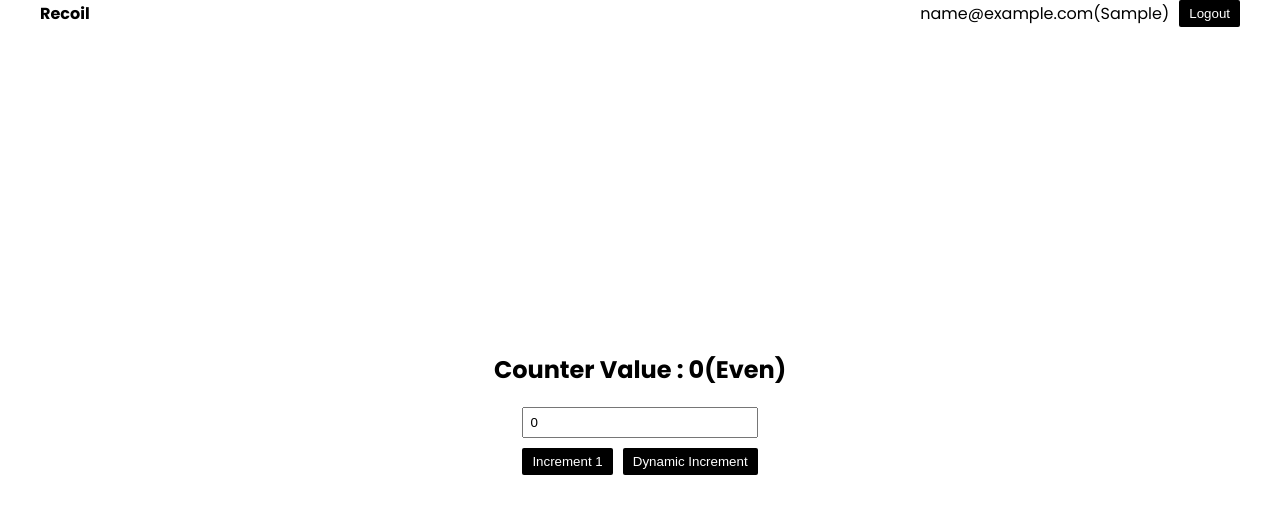
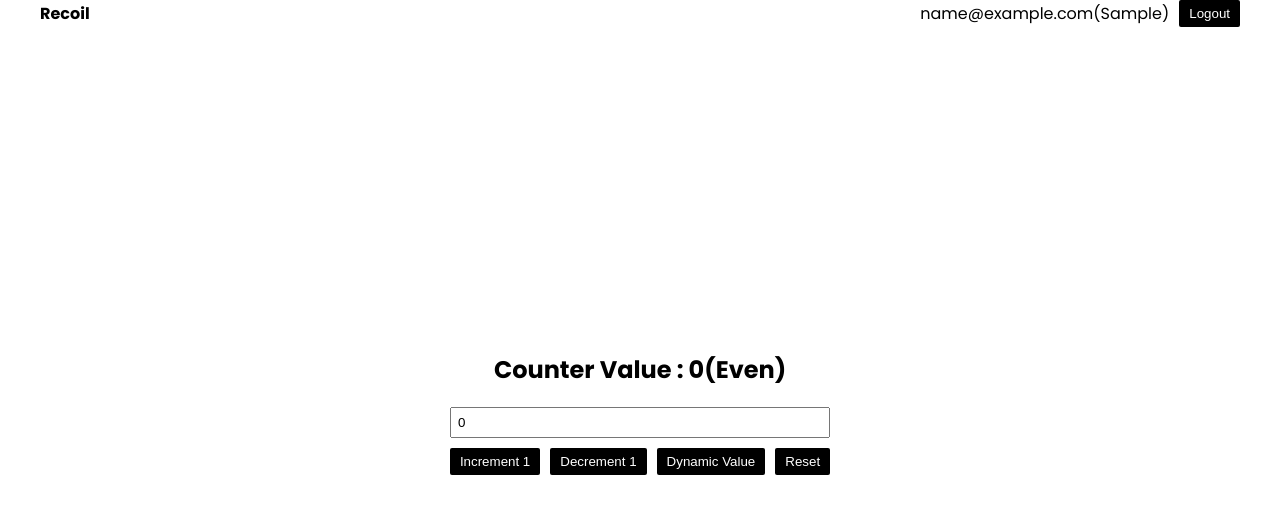
Before and after one commit to tareqnmd/react-recoil, a React (Vite) app: page / in a window 1280 px wide. Both pictures are taken after typing "Sample", "name@example.com" into the empty fields and a click on the button "Login". Shown: the top 514 px of the page. Built offline with nearby package versions, Linux system fonts and the light colour scheme.

Commit message:
local storage added

```diff
--- a/src/components/CounterInput.tsx
+++ b/src/components/CounterInput.tsx
@@ -1,13 +1,13 @@
 import { useState } from 'react';
 import { useRecoilState } from 'recoil';
-import { counter } from '../recoil/count/atom';
+import { countDefaultValue, counter } from '../recoil/count/atom';
 
 const CounterInput = () => {
 	const [, setCount] = useRecoilState(counter);
 	const [inputValue, setInputValue] = useState(0);
 
-	const incrementOne = () => {
-		setCount((prev) => prev + 1);
+	const simpleCounter = (number: number) => {
+		setCount((prev) => prev + number);
 	};
 
 	const dynamicIncrement = () => {
@@ -19,6 +19,10 @@ const CounterInput = () => {
 		setInputValue(value);
 	};
 
+	const reset = () => {
+		setCount(countDefaultValue);
+	};
+
 	return (
 		<div className="counter-input-area">
 			<input
@@ -27,8 +31,15 @@ const CounterInput = () => {
 				onChange={changeHandler}
 			/>
 			<div className="counter-btns">
-				<button onClick={incrementOne}>Increment 1</button>
-				<button onClick={dynamicIncrement}>Dynamic Increment</button>
+				<button onClick={() => simpleCounter(1)}>Increment 1</button>
+				<button onClick={() => simpleCounter(-1)}>Decrement 1</button>
+				<button
+					disabled={inputValue < 0}
+					onClick={dynamicIncrement}
+				>
+					Dynamic Value
+				</button>
+				<button onClick={reset}>Reset</button>
 			</div>
 		</div>
 	);
--- a/src/components/Login.tsx
+++ b/src/components/Login.tsx
@@ -9,6 +9,7 @@ const Login = () => {
 	const handleSubmit = (e: React.ChangeEvent<HTMLFormElement>) => {
 		e.preventDefault();
 		setUser(inputValue);
+		localStorage.setItem('user', JSON.stringify(inputValue));
 	};
 	const changeHandler = (e: React.ChangeEvent<HTMLInputElement>) => {
 		const { name, value } = e.target;
--- a/src/components/Navbar.tsx
+++ b/src/components/Navbar.tsx
@@ -5,6 +5,7 @@ const Navbar = () => {
 	const [userValue, setUserValue] = useRecoilState(user);
 	const logOutHandler = () => {
 		setUserValue(userDefaultValue);
+		localStorage.removeItem('user');
 	};
 	return (
 		<nav className="nav-area">
--- a/src/recoil/count/atom.ts
+++ b/src/recoil/count/atom.ts
@@ -1,6 +1,8 @@
 import { atom } from 'recoil';
+
+export const countDefaultValue = 0;
 
 export const counter = atom({
 	key: 'counter',
-	default: 0,
+	default: countDefaultValue,
 });
--- a/src/recoil/user/atom.ts
+++ b/src/recoil/user/atom.ts
@@ -1,4 +1,6 @@
 import { atom } from 'recoil';
+
+const localValue = localStorage.getItem('user');
 
 export const userDefaultValue = {
 	name: '',
@@ -7,5 +9,5 @@ export const userDefaultValue = {
 
 export const user = atom({
 	key: 'user',
-	default: userDefaultValue,
+	default: localValue ? JSON.parse(localValue) : userDefaultValue,
 });
```
